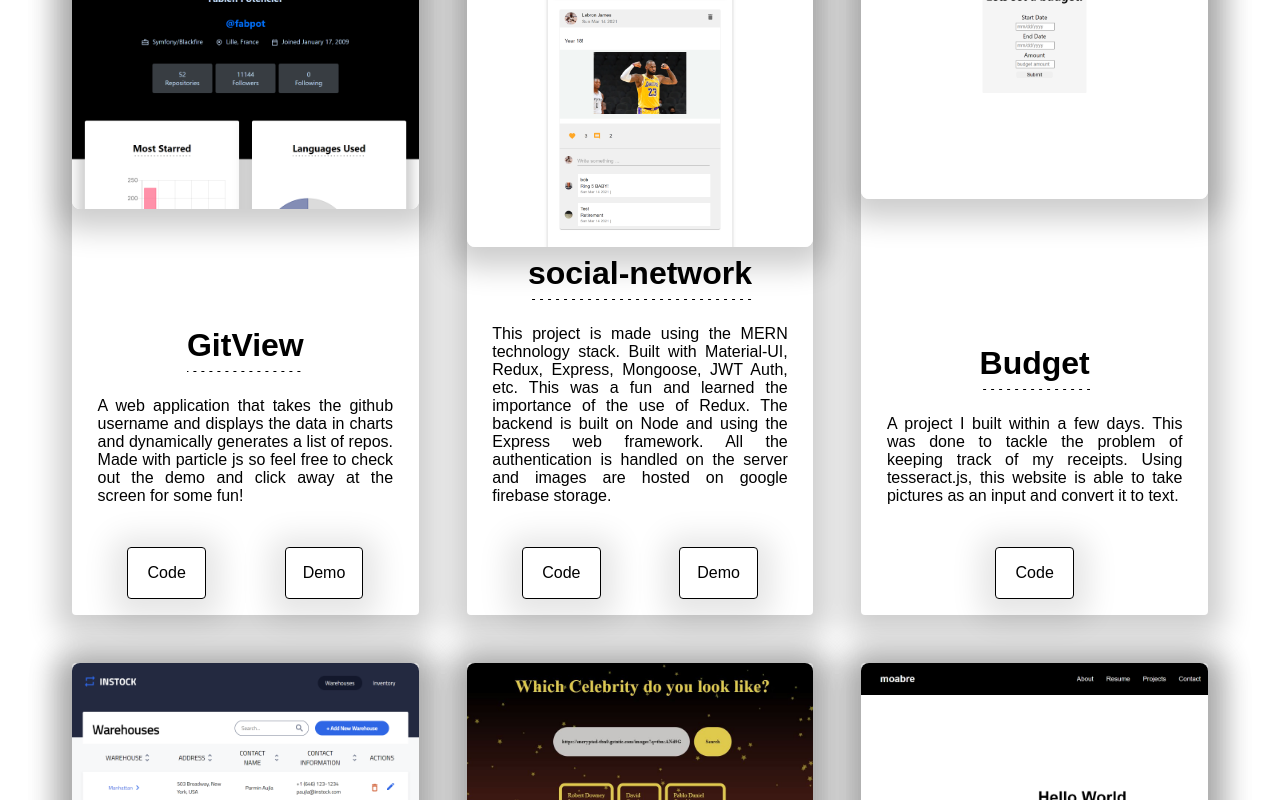
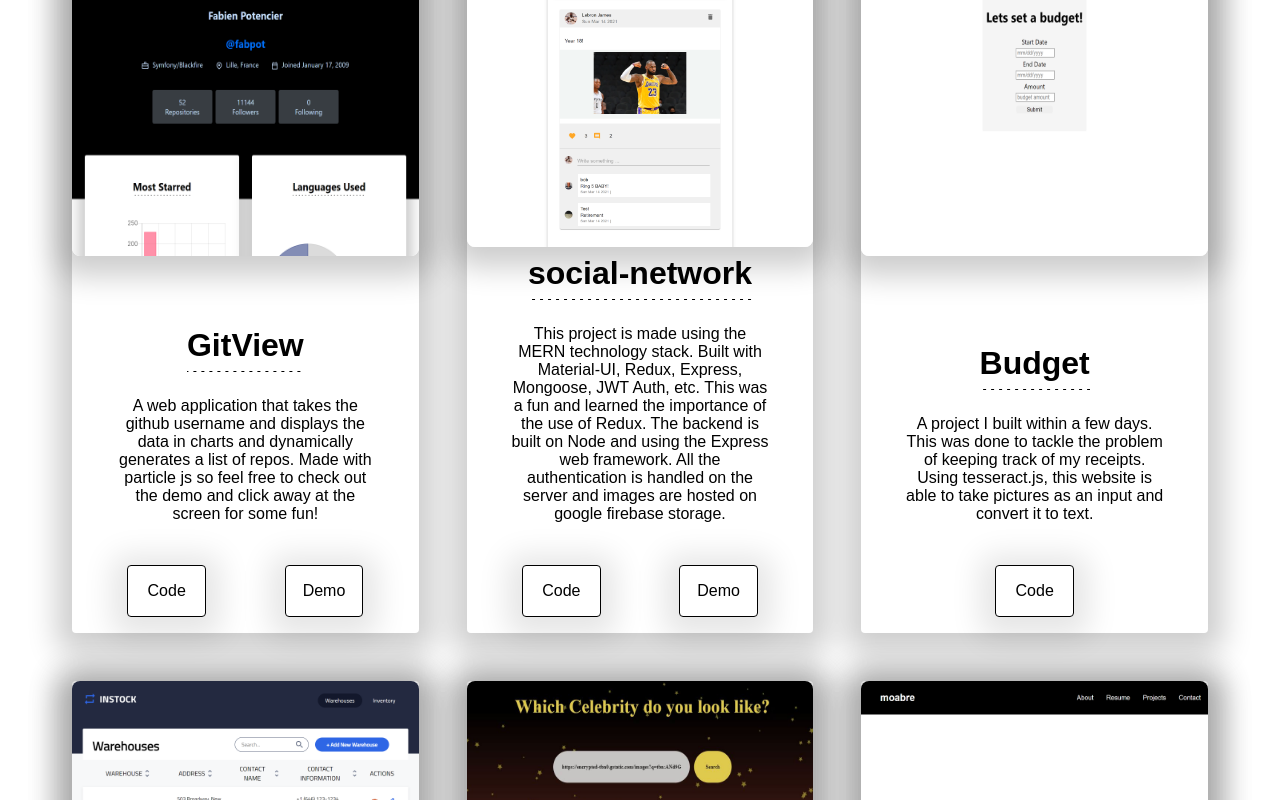
Before and after one commit to moabre/arweb-v1, a React (Create React App) app: page / in a window 1280 px wide. Shown: the part 1904-2704 px from the top of the page. Built offline with nearby package versions, Linux system fonts and the light colour scheme.

Commit message:
minor change to the card typo

```diff
--- a/src/components/Projects/ProjectComponents.js
+++ b/src/components/Projects/ProjectComponents.js
@@ -59,6 +59,7 @@
     border-radius: 0.5rem;
     box-shadow: 0 5px 30px 15px rgba(0, 0, 0, 0.2);
     width: 100%;
+    height: 50%;
     cursor: pointer;
   }
 
@@ -71,7 +72,8 @@
   }
   & > span {
     padding: 1.6rem;
-    text-align: justify;
+    text-align: center;
+    width: 90%;
   }
   & > div {
     display: flex;
```
Also changed, not shown: 1 other file (tests, documents, lock files or other folders).
